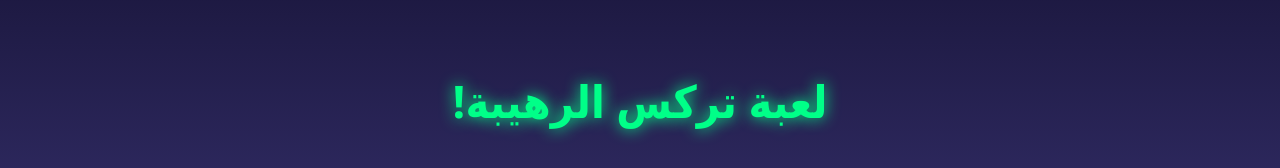
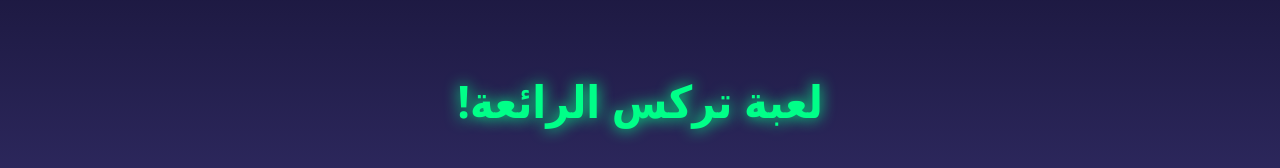
Before and after one commit to Mohanadqara/test, a plain HTML site: page index.html in a window 1280 px wide. Shown: the part 178-346 px from the top of the page. Drawn offline with Linux system fonts and the light colour scheme.

Commit message:
Update index.html

```diff
--- a/index.html
+++ b/index.html
@@ -94,7 +94,7 @@
 </head>
 <body>
     <div id="main-screen">
-        <h1>لعبة تركس الرهيبة!</h1>
+        <h1>لعبة تركس الرائعة!</h1>
 
         <p>
             مرحباً! جرب لعبة تركس الجديدة المطورة 2026<br>
```
